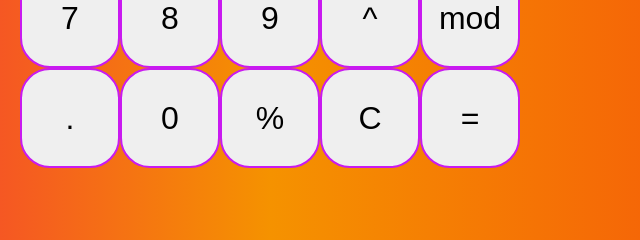
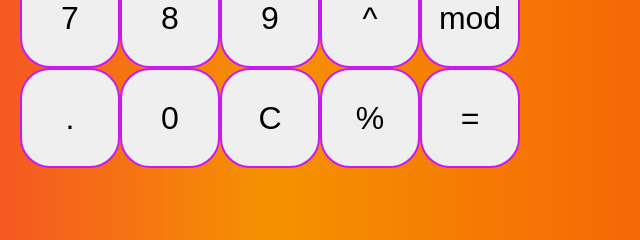
Before and after one commit to Ph03nIx-2Oz5/calculadora_1, a plain HTML site: page index.html in a window 1280 px wide. Shown: the part 412-652 px from the top of the page, 370-1010 px from the left. Drawn offline with Linux system fonts and the light colour scheme.

Commit message:
index.html

```diff
--- a/index.html
+++ b/index.html
@@ -33,8 +33,8 @@
 
         <button name="data-decimal">.</button>
         <button name="data-number">0</button>
-        <button name="data-opera">%</button>
-        <button name="data-delete">C</button>
+        <button name="data-opera">C</button>
+        <button name="data-delete">%</button>
         <button name="data-igual">=</button>
     </div>
 
```
